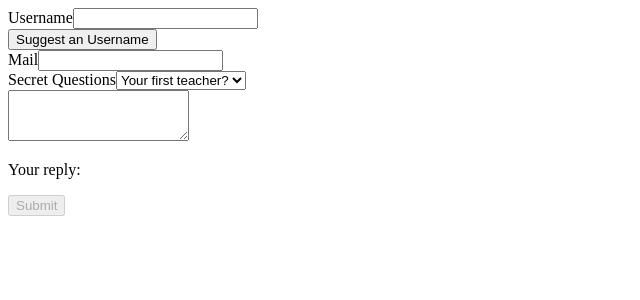
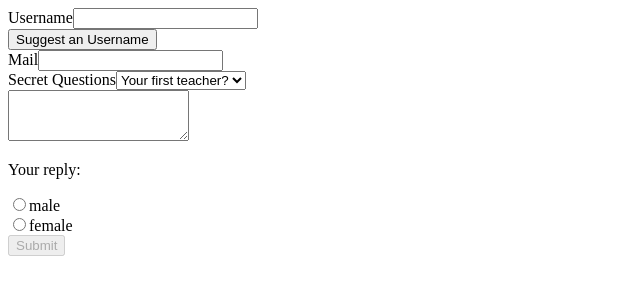
Before and after one commit to arnabbhat82/template-driven, an Angular app: page / in a window 1280 px wide. Shown: the top 300 px of the page, without its empty margins (0-640 px from the left). Built offline with nearby package versions, Linux system fonts and the light colour scheme.

Commit message:
Handling radio buttons

```diff
--- a/src/app/app.component.html
+++ b/src/app/app.component.html
@@ -58,6 +58,13 @@
           ></textarea>
           <p>Your reply: {{ answer }}</p>
         </div>
+        <div class="radio" *ngFor="let gender of genders">
+          <label>
+            <input type="radio" name="gender" ngModel [value]="gender" />{{
+              gender
+            }}
+          </label>
+        </div>
         <button class="btn btn-primary" [disabled]="!f.valid" type="submit">
           Submit
         </button>
--- a/src/app/app.component.ts
+++ b/src/app/app.component.ts
@@ -11,6 +11,7 @@
   @ViewChild('f', { static: false }) signupForm: NgForm;
   defaultQuestion = 'teacher';
   answer = '';
+  genders = ['male', 'female'];
   // onSubmit(form: NgForm) {
   //   console.log(form);
   // }
```
